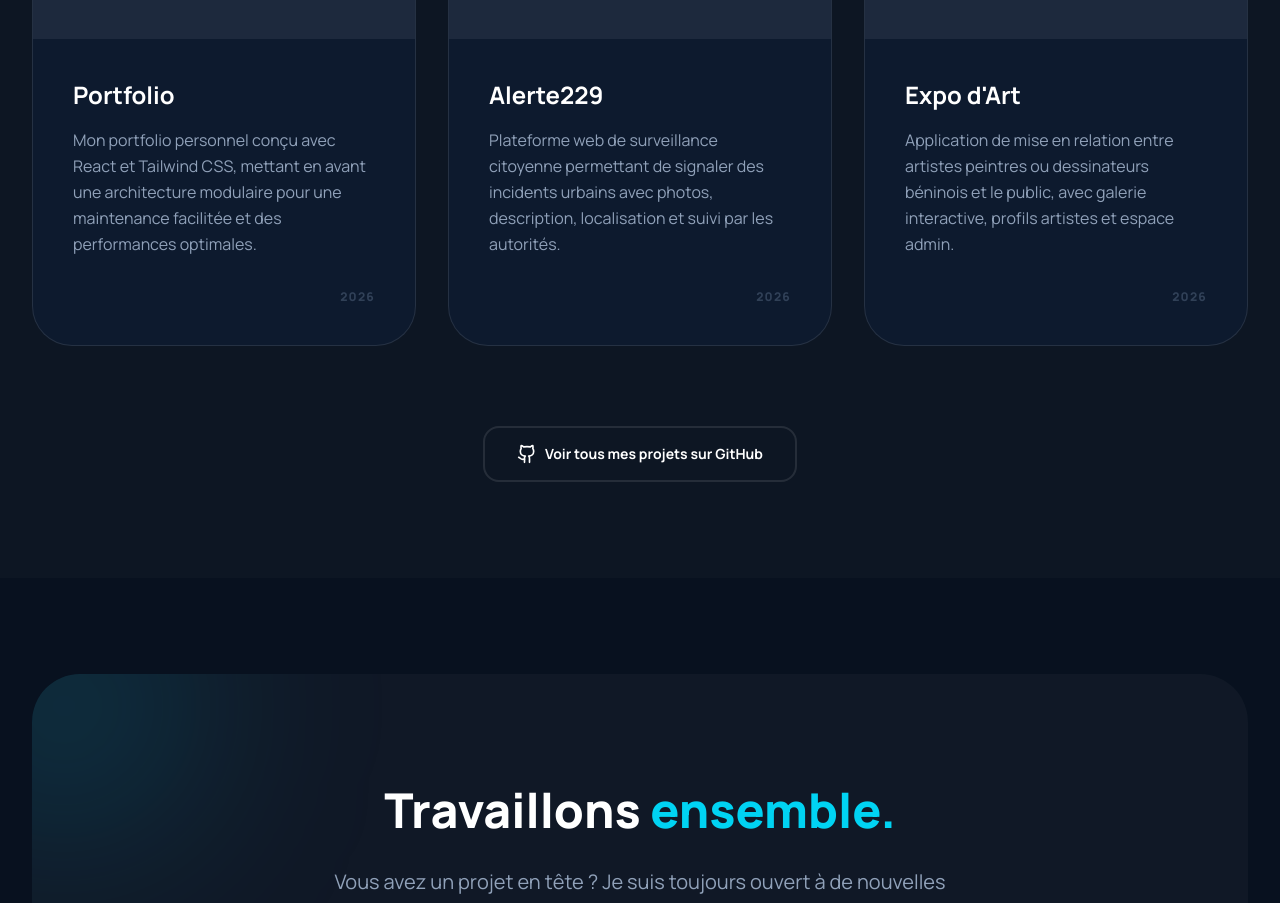
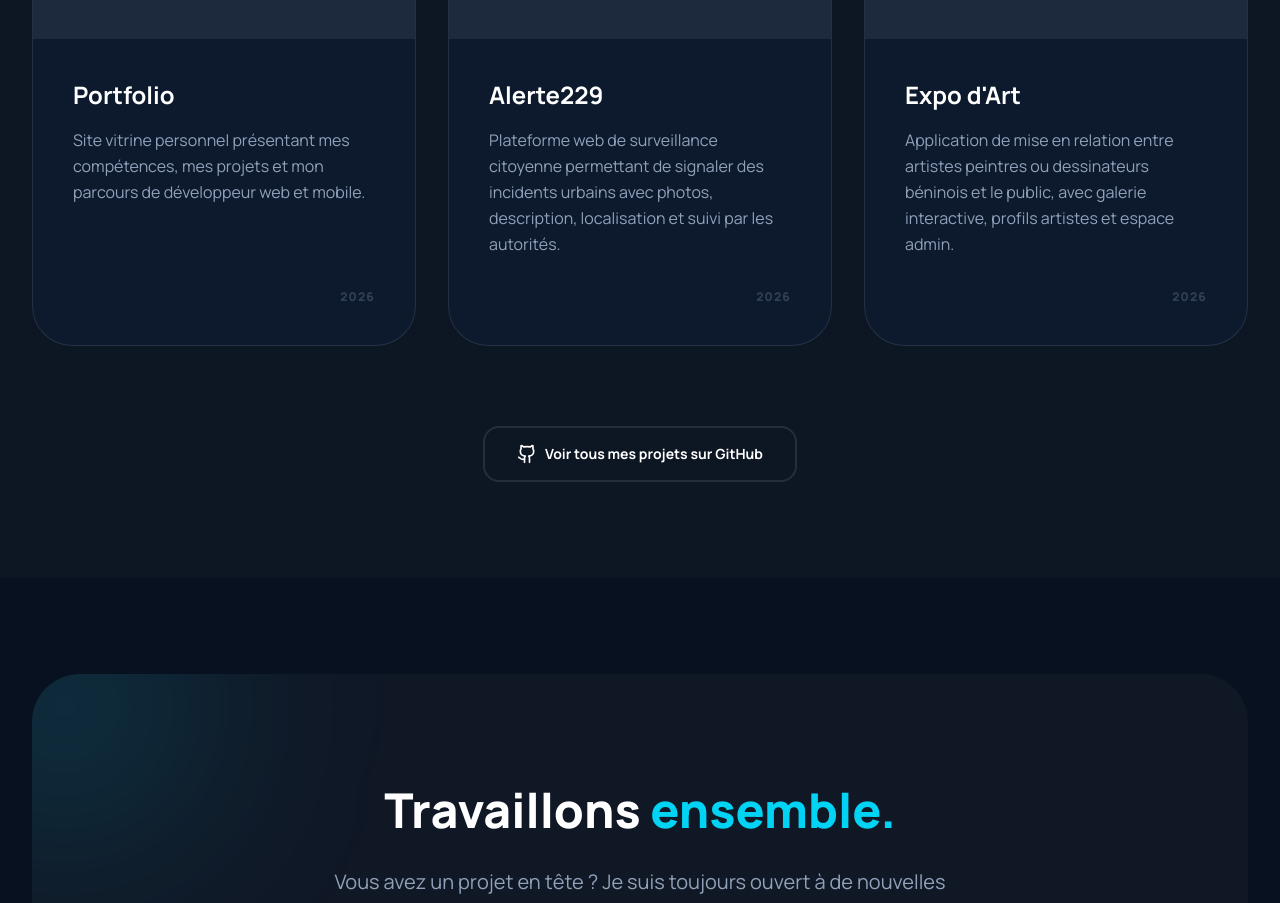
Before and after one commit to projet-sit/portfolio-personel, a React (Vite) app: page / in a window 1280 px wide. Shown: the part 3060-3963 px from the top of the page. Built offline with nearby package versions, Linux system fonts and the light colour scheme.

Commit message:
docs: update portfolio project description

```diff
--- a/src/data/portfolio.js
+++ b/src/data/portfolio.js
@@ -73,7 +73,7 @@ export const projects = [
   {
     name: "Portfolio",
     description:
-      "Mon portfolio personnel conçu avec React et Tailwind CSS, mettant en avant une architecture modulaire pour une maintenance facilitée et des performances optimales.",
+      "Site vitrine personnel présentant mes compétences, mes projets et mon parcours de développeur web et mobile.",
     technologies: ["React", "Framer Motion", "Lucide React", "Tailwind CSS"],
     repository: "https://github.com/ulrich-idohou/portfolio-ulrich-idohou",
     status: "Terminé",
```
